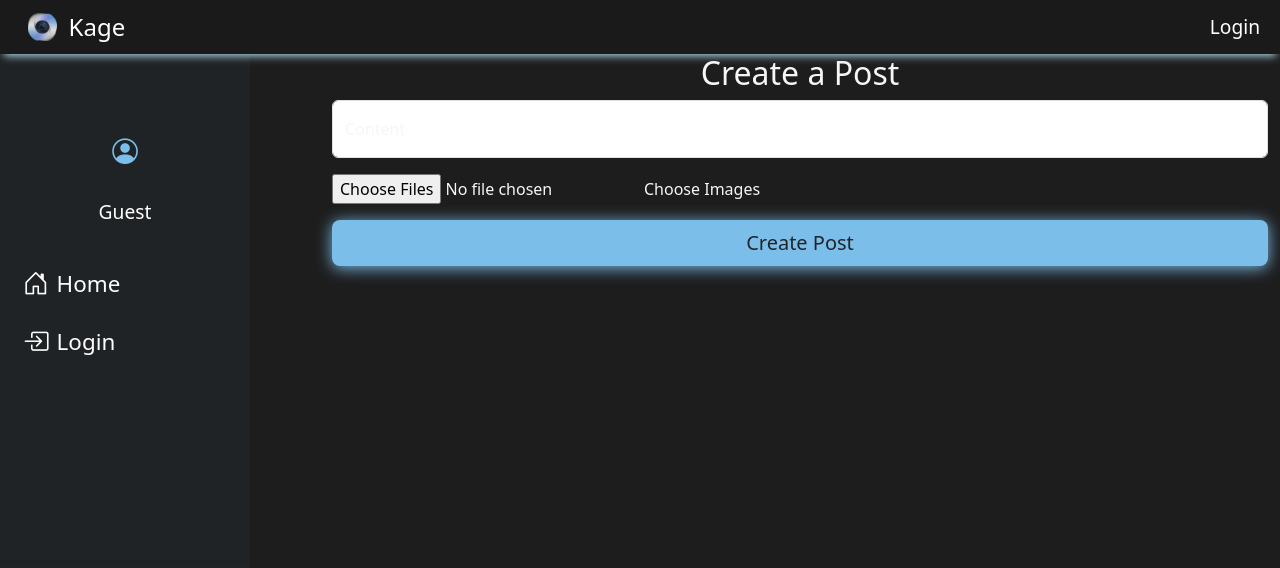
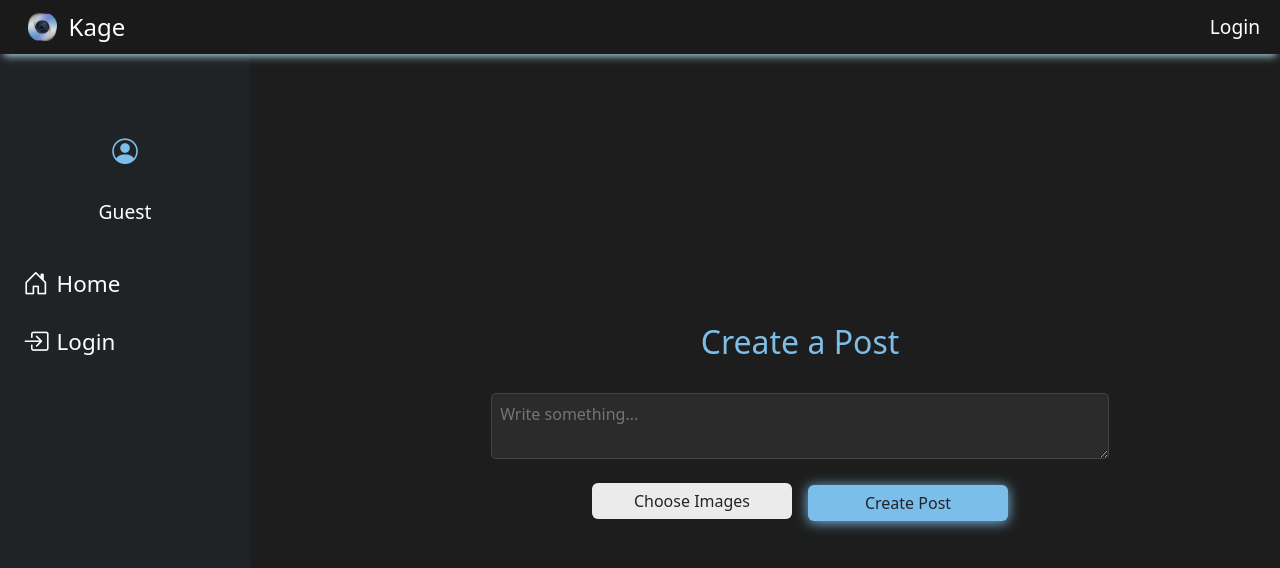
Before and after one commit to HermanRoev/ITPE3200React, a React (Create React App) app: page /createpost in a window 1280 px wide. Shown: the top 568 px of the page. Built offline with nearby package versions, Linux system fonts and the light colour scheme.

Commit message:
Create post page created (ba dum tss). Frontend looking clean. Backend implementation not properly set up yet, but hopefully some groundwork is set. Should be fairly ok to fix once the backend is set up properly with the posts.

```diff
--- a/src/pages/CreatePost.css
+++ b/src/pages/CreatePost.css
@@ -1,34 +1,76 @@
-/* Styling for the file preview section */
-.file-preview {
-    background-color: #333; /* Dark background for better visibility */
+/* Center content */
+.create-post-container {
+    display: flex;
+    justify-content: center;
+    align-items: center;
+    min-height: calc(100vh - 4rem); /* Account for navbar and side menu */
+}
+
+/* Form styling */
+.create-post-form {
+    text-align: center;
+    max-width: 66%; /* Limit form width */
+    width: 100%;
+}
+
+/* Heading */
+.create-post-heading {
+    color: #7cbeea;
+    text-align: center;
+    margin-bottom: 2rem;
+}
+
+/* Textarea styling */
+textarea {
+    background-color: #2b2b2b;
+    color: #f6f6f6;
+    border: 1px solid #444;
+    border-radius: 0.3rem;
+    width: 100%;
     padding: 0.5rem;
-    border-radius: 4px;
-    margin-top: 0.5rem;
-    color: #f6f6f6;
+}
+
+textarea:focus {
+    border-color: #7cbeea;
+    outline: none;
+}
+
+.file-input-container {
+    display: flex;
+    justify-content: center;
+    align-items: center;
+    flex-wrap: wrap; /* Allows wrapping */
+    gap: 1rem; /* Space between buttons */
+}
+
+.file-input-button {
+    flex: 1 1 auto; /* Ensures buttons take equal space and adjust */
+    min-width: 140px; /* Consistent minimum width for both buttons */
+    max-width: 200px; /* Optional: Limit maximum size */
+    text-align: center; /* Centers the text */
+    padding: 0.5rem 1rem;
+    word-wrap: break-word; /* Ensures the text wraps */
+}
+
+/* File list */
+.file-list {
+    list-style: none;
+    margin: 0.5rem 0 1rem 0;
+    padding: 0;
+}
+
+.file-item {
     display: flex;
     justify-content: space-between;
     align-items: center;
+    background-color: #2b2b2b;
+    color: #f6f6f6;
+    padding: 0.5rem;
+    border-radius: 0.3rem;
+    margin-bottom: 0.5rem;
 }
 
-/* Styling for the message inside file preview */
-.file-preview p {
-    margin: 0;
+.file-item .btn-danger {
+    padding: 0.3rem 0.7rem;
+    border-radius: 0.3rem;
 }
-
-/* Styling for the clear button in the file preview */
-.file-preview .btn-danger {
-    background-color: #dc3545; /* Standard danger color */
-    color: #fff;
-    border: none;
-}
-
-/* Hover effect for the clear button */
-.file-preview .btn-danger:hover {
-    background-color: #c82333;
-}
-
-/* Ensure textarea for post content is resizable */
-textarea.form-control {
-    min-height: 100px;
-    resize: none;
-}
--- a/src/pages/CreatePost.tsx
+++ b/src/pages/CreatePost.tsx
@@ -1,121 +1,145 @@
-import React, { useState } from "react";
-import { useNavigate } from "react-router-dom";
-import "./CreatePost.css"; // Custom styling
+import React, { useState, ChangeEvent } from "react";
+import "./CreatePost.css";
 import { useAuth } from "../context/AuthContext";
 
 const CreatePost: React.FC = () => {
-    const { token } = useAuth(); // Get the token from AuthContext
-    const navigate = useNavigate();
+    const { token } = useAuth();
+    const [content, setContent] = useState("");
+    const [selectedFiles, setSelectedFiles] = useState<File[]>([]);
+    const [errorMessage, setErrorMessage] = useState<string | null>(null); // For error handling
 
-    // State to handle form inputs and messages
-    const [content, setContent] = useState<string>(""); // State for post content
-    const [images, setImages] = useState<File[]>([]); // State for image files
-    const [errorMessage, setErrorMessage] = useState<string | null>(null); // Error message state
-    const [successMessage, setSuccessMessage] = useState<string | null>(null); // Success message state
+    const MAX_FILES = 5; // Define the maximum number of files allowed
 
-    // Handle image selection
-    const handleImageChange = (e: React.ChangeEvent<HTMLInputElement>) => {
-        if (e.target.files) {
-            setImages(Array.from(e.target.files)); // Convert FileList to an array of files
+    const handleFileSelect = (event: ChangeEvent<HTMLInputElement>) => {
+        if (event.target.files) {
+            const newFiles = Array.from(event.target.files);
+
+            // Check if adding the new files exceeds the limit
+            if (selectedFiles.length + newFiles.length > MAX_FILES) {
+                setErrorMessage(`You can only select up to ${MAX_FILES} files.`);
+                return;
+            }
+
+            setErrorMessage(null); // Clear any previous error
+            setSelectedFiles([...selectedFiles, ...newFiles]);
         }
     };
 
-    // Clear selected images
-    const clearImages = () => {
-        setImages([]); // Clear the images array
+    const handleDeleteFile = (fileIndex: number) => {
+        const updatedFiles = selectedFiles.filter((_, index) => index !== fileIndex);
+        setSelectedFiles(updatedFiles);
+        setErrorMessage(null); // Clear any error as files are removed
     };
 
-    // Handle form submission
-    const handleSubmit = async (e: React.FormEvent) => {
-        e.preventDefault();
+    const handleDeleteAllFiles = () => {
+        setSelectedFiles([]);
+        setErrorMessage(null); // Clear any error as all files are removed
+    };
 
-        // Ensure user is authenticated
-        // Should not be possible to reach this page without being logged in, but added for safety
+    const handleCreatePost = async (event: React.FormEvent) => {
+        event.preventDefault();
+
         if (!token) {
-            setErrorMessage("You must be logged in to create a post.");
-            navigate("/login");
+            console.error("User is not authenticated.");
             return;
         }
 
+        const formData = new FormData();
+        formData.append("content", content);
+        selectedFiles.forEach((file) => formData.append("imageFiles", file));
+
         try {
-            const formData = new FormData(); // FormData to send multipart/form-data
-            formData.append("Content", content); // Add post content
-            images.forEach((image) => formData.append("ImageFiles", image)); // Add images
-
-            // Send the create post request to the backend
             const response = await fetch("http://localhost:5094/Post/CreatePost", {
                 method: "POST",
                 headers: {
-                    Authorization: `Bearer ${token}`, // Attach the token in the Authorization header
+                    Authorization: `Bearer ${token}`,
                 },
                 body: formData,
             });
 
             if (response.ok) {
-                setSuccessMessage("Post created successfully! Redirecting...");
-                setTimeout(() => navigate("/"), 2000); // Redirect to the homepage after success
+                console.log("Post created successfully!");
+                setContent("");
+                setSelectedFiles([]);
+                setErrorMessage(null); // Clear error if any
+                // Optionally redirect or refresh the page
             } else {
-                const errorData = await response.json();
-                setErrorMessage(errorData.message || "Failed to create post. Please try again.");
+                console.error("Failed to create post.");
             }
         } catch (error) {
-            setErrorMessage("An unexpected error occurred. Please try again later.");
+            console.error("Error while creating post:", error);
         }
     };
 
     return (
         <div className="create-post-container">
-            <h2 className="text-center">Create a Post</h2>
-            <form onSubmit={handleSubmit} className="create-post-form">
-                {/* Error Message */}
-                {errorMessage && <div className="alert alert-danger">{errorMessage}</div>}
+            <form className="create-post-form" onSubmit={handleCreatePost}>
+                <h2 className="create-post-heading">Create a Post</h2>
 
-                {/* Success Message */}
-                {successMessage && <div className="alert alert-success">{successMessage}</div>}
+                {/* Text Content Input */}
+                <textarea
+                    placeholder="Write something..."
+                    value={content}
+                    onChange={(e) => setContent(e.target.value)}
+                    required
+                ></textarea>
 
-                {/* Post Content Input */}
-                <div className="form-floating mb-3">
-                    <textarea
-                        className="form-control"
-                        id="content"
-                        placeholder="Write your post content here..."
-                        value={content}
-                        onChange={(e) => setContent(e.target.value)}
-                        required
-                    ></textarea>
-                    <label htmlFor="content">Content</label>
+                {/* File Input and Buttons */}
+                <div className="file-input-container mt-3">
+                    {/* Choose Images Button */}
+                    <label htmlFor="imageInput" className="btn loginbtn-secondary file-input-button">
+                        Choose Images
+                    </label>
+                    <input
+                        id="imageInput"
+                        type="file"
+                        accept="image/*"
+                        multiple
+                        style={{ display: "none" }}
+                        onChange={handleFileSelect}
+                    />
+
+                    {/* Create Post Button */}
+                    <button
+                        type="submit"
+                        className="btn loginbtn-primary file-input-button mt-1"
+                    >
+                        Create Post
+                    </button>
                 </div>
 
-                {/* File Upload Section */}
-                <div className="mb-3 position-relative">
-                    <input
-                        type="file"
-                        className="custom-file-input"
-                        id="imageFiles"
-                        multiple
-                        accept="image/*"
-                        onChange={handleImageChange}
-                    />
-                    <label htmlFor="imageFiles" className="custom-file-label">
-                        {images.length > 0
-                            ? `${images.length} file(s) selected`
-                            : "Choose Images"}
-                    </label>
-                    {images.length > 0 && (
+                {/* Error Message */}
+                {errorMessage && (
+                    <div className="alert alert-danger mt-3">{errorMessage}</div>
+                )}
+
+                {/* File Information */}
+                {selectedFiles.length > 0 && (
+                    <div>
+                        <p className={"m-2 opacity-75"}>{selectedFiles.length} file{selectedFiles.length > 1 ? "s" : ""} selected</p>
                         <button
                             type="button"
-                            className="btn btn-danger clear-images-btn"
-                            onClick={clearImages}
+                            className="btn btn-danger mb-3"
+                            onClick={handleDeleteAllFiles}
                         >
-                            Clear Images
+                            Delete All
                         </button>
-                    )}
-                </div>
-
-                {/* Submit Button */}
-                <button type="submit" className="btn loginbtn-primary btn-lg w-100">
-                    Create Post
-                </button>
+                        <ul className="file-list">
+                            {selectedFiles.map((file, index) => (
+                                <li key={index} className="file-item">
+                                    {file.name}
+                                    <button
+                                        type="button"
+                                        className="btn btn-danger"
+                                        onClick={() => handleDeleteFile(index)}
+                                    >
+                                        Delete
+                                    </button>
+                                </li>
+                            ))}
+                        </ul>
+                    </div>
+                )}
             </form>
         </div>
     );
```
